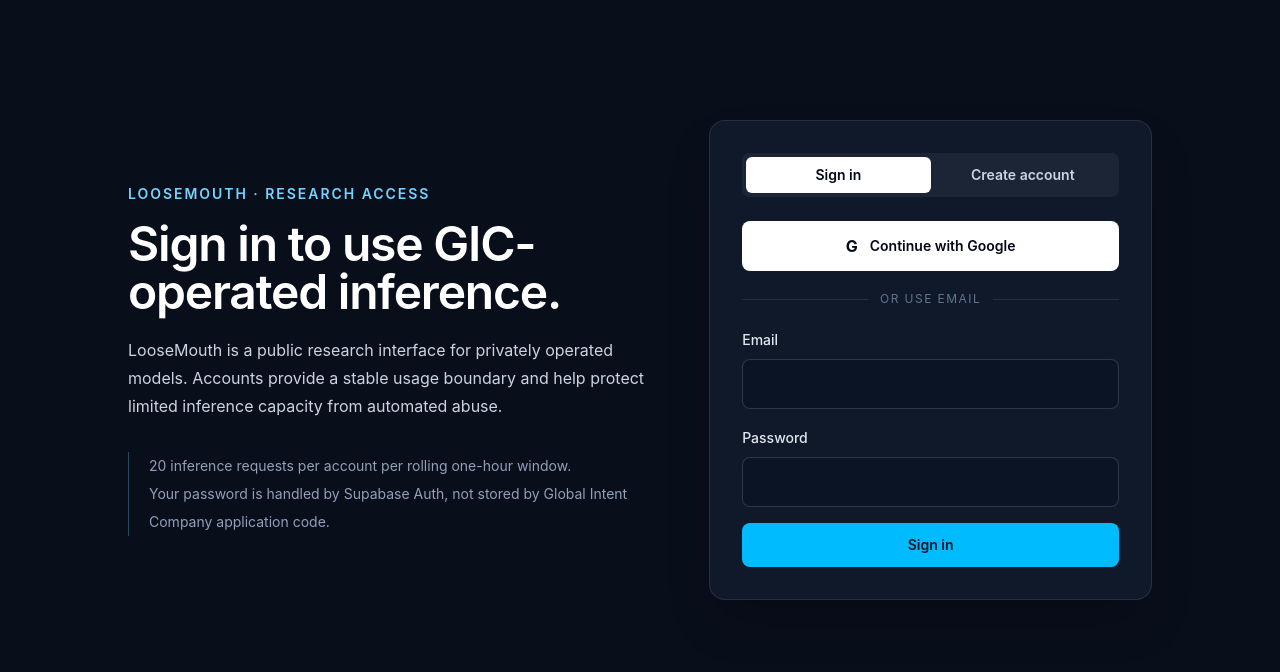
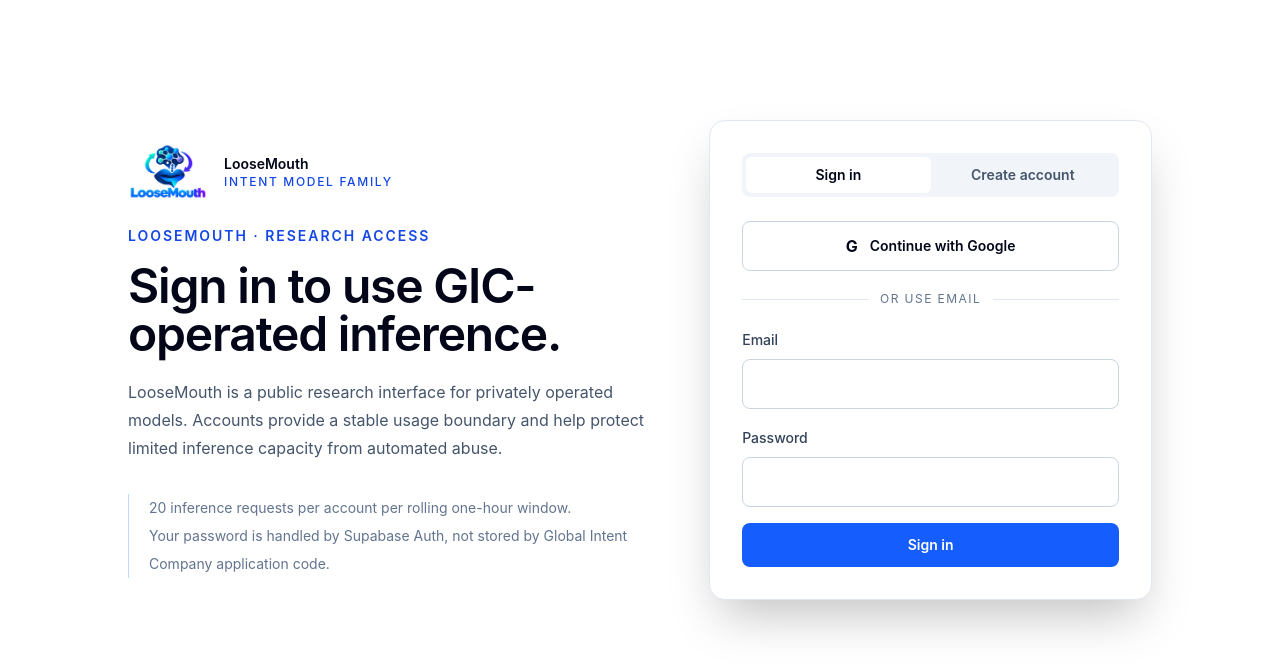
Before and after one commit to GI-Company/GiC, a Next.js app: page /intent in a window 1280 px wide. Shown: the top 672 px of the page. Built offline with nearby package versions, Linux system fonts and the light colour scheme; no server answers.

Commit message:
ui: make LooseMouth authentication light-mode first

```diff
--- a/components/intent/IntentAuthGate.tsx
+++ b/components/intent/IntentAuthGate.tsx
@@ -1,5 +1,6 @@
 'use client';
 
+import Image from 'next/image';
 import { FormEvent, useCallback, useEffect, useState } from 'react';
 import IntentClient from '@/components/intent/IntentClient';
 import { SUPABASE_PUBLISHABLE_KEY, SUPABASE_URL } from '@/lib/supabase-public';
@@ -182,7 +183,7 @@ export default function IntentAuthGate() {
   }
 
   if (!checked) {
-    return <main className="min-h-screen bg-[#090e1b]" aria-busy="true" />;
+    return <main className="min-h-screen bg-white" aria-busy="true" />;
   }
 
   if (session?.access_token) {
@@ -199,57 +200,72 @@ export default function IntentAuthGate() {
   }
 
   return (
-    <main className="min-h-screen bg-[#090e1b] px-4 py-10 text-slate-100 sm:px-6">
+    <main className="min-h-screen bg-white px-4 py-10 text-slate-100 sm:px-6">
       <div className="mx-auto grid min-h-[80vh] max-w-5xl items-center gap-10 lg:grid-cols-[1.1fr_0.9fr]">
         <section>
-          <p className="text-sm font-semibold uppercase tracking-[0.14em] text-sky-300">LooseMouth · Research access</p>
-          <h1 className="mt-4 max-w-2xl text-4xl font-semibold tracking-tight text-white sm:text-5xl">Sign in to use GIC-operated inference.</h1>
-          <p className="mt-5 max-w-xl text-base leading-7 text-slate-300">
+          <div className="mb-6 flex items-center gap-4">
+            <Image
+              src="/images/loosemouth-model-logo.png"
+              alt="LooseMouth"
+              width={1456}
+              height={1080}
+              priority
+              sizes="88px"
+              className="h-auto w-20"
+            />
+            <div>
+              <p className="text-sm font-semibold text-slate-950">LooseMouth</p>
+              <p className="text-xs font-medium uppercase tracking-[0.14em] text-blue-700">INTENT model family</p>
+            </div>
+          </div>
+          <p className="text-sm font-semibold uppercase tracking-[0.14em] text-blue-700">LooseMouth · Research access</p>
+          <h1 className="mt-4 max-w-2xl text-4xl font-semibold tracking-tight text-slate-950 sm:text-5xl">Sign in to use GIC-operated inference.</h1>
+          <p className="mt-5 max-w-xl text-base leading-7 text-slate-600">
             LooseMouth is a public research interface for privately operated models. Accounts provide a stable usage boundary and help protect limited inference capacity from automated abuse.
           </p>
-          <div className="mt-8 border-l border-sky-300/30 pl-5 text-sm leading-7 text-slate-400">
+          <div className="mt-8 border-l border-blue-200 pl-5 text-sm leading-7 text-slate-500">
             <p>20 inference requests per account per rolling one-hour window.</p>
             <p>Your password is handled by Supabase Auth, not stored by Global Intent Company application code.</p>
           </div>
         </section>
 
-        <section className="rounded-2xl border border-white/10 bg-[#10192a] p-6 shadow-2xl sm:p-8">
-          <div className="flex rounded-lg bg-white/5 p-1">
-            <button type="button" onClick={() => { setMode('signin'); setError(''); setNotice(''); }} className={`flex-1 rounded-md px-3 py-2 text-sm font-semibold ${mode === 'signin' ? 'bg-white text-slate-950' : 'text-slate-300'}`}>Sign in</button>
-            <button type="button" onClick={() => { setMode('signup'); setError(''); setNotice(''); }} className={`flex-1 rounded-md px-3 py-2 text-sm font-semibold ${mode === 'signup' ? 'bg-white text-slate-950' : 'text-slate-300'}`}>Create account</button>
+        <section className="rounded-2xl border border-slate-200 bg-white p-6 shadow-2xl sm:p-8">
+          <div className="flex rounded-lg bg-slate-100 p-1">
+            <button type="button" onClick={() => { setMode('signin'); setError(''); setNotice(''); }} className={`flex-1 rounded-md px-3 py-2 text-sm font-semibold ${mode === 'signin' ? 'bg-white text-slate-950' : 'text-slate-600'}`}>Sign in</button>
+            <button type="button" onClick={() => { setMode('signup'); setError(''); setNotice(''); }} className={`flex-1 rounded-md px-3 py-2 text-sm font-semibold ${mode === 'signup' ? 'bg-white text-slate-950' : 'text-slate-600'}`}>Create account</button>
           </div>
 
           <button
             type="button"
             onClick={signInWithGoogle}
-            className="mt-6 flex w-full items-center justify-center gap-3 rounded-lg border border-white/15 bg-white px-4 py-3 text-sm font-semibold text-slate-950 hover:bg-slate-100"
+            className="mt-6 flex w-full items-center justify-center gap-3 rounded-lg border border-slate-300 bg-white px-4 py-3 text-sm font-semibold text-slate-950 hover:bg-slate-100"
           >
             <span aria-hidden="true" className="text-base font-bold">G</span>
             Continue with Google
           </button>
 
           <div className="my-5 flex items-center gap-3 text-xs uppercase tracking-[0.12em] text-slate-500">
-            <span className="h-px flex-1 bg-white/10" />
+            <span className="h-px flex-1 bg-slate-200" />
             <span>or use email</span>
-            <span className="h-px flex-1 bg-white/10" />
+            <span className="h-px flex-1 bg-slate-200" />
           </div>
 
           <form onSubmit={submit} className="space-y-4">
             <label className="block">
-              <span className="text-sm font-medium text-slate-200">Email</span>
-              <input type="email" required autoComplete="email" value={email} onChange={(event) => setEmail(event.target.value)} className="mt-2 w-full rounded-lg border border-white/15 bg-[#0b1425] px-3 py-3 text-white outline-none focus:border-sky-300" />
+              <span className="text-sm font-medium text-slate-700">Email</span>
+              <input type="email" required autoComplete="email" value={email} onChange={(event) => setEmail(event.target.value)} className="mt-2 w-full rounded-lg border border-slate-300 bg-white px-3 py-3 text-slate-950 outline-none focus:border-blue-500" />
             </label>
             <label className="block">
-              <span className="text-sm font-medium text-slate-200">Password</span>
-              <input type="password" required minLength={8} autoComplete={mode === 'signup' ? 'new-password' : 'current-password'} value={password} onChange={(event) => setPassword(event.target.value)} className="mt-2 w-full rounded-lg border border-white/15 bg-[#0b1425] px-3 py-3 text-white outline-none focus:border-sky-300" />
+              <span className="text-sm font-medium text-slate-700">Password</span>
+              <input type="password" required minLength={8} autoComplete={mode === 'signup' ? 'new-password' : 'current-password'} value={password} onChange={(event) => setPassword(event.target.value)} className="mt-2 w-full rounded-lg border border-slate-300 bg-white px-3 py-3 text-slate-950 outline-none focus:border-blue-500" />
             </label>
-            <button disabled={busy} type="submit" className="w-full rounded-lg bg-sky-400 px-4 py-3 text-sm font-semibold text-[#071425] hover:bg-sky-300 disabled:opacity-50">
+            <button disabled={busy} type="submit" className="w-full rounded-lg bg-blue-600 px-4 py-3 text-sm font-semibold text-white hover:bg-blue-700 disabled:opacity-50">
               {busy ? 'Working…' : mode === 'signup' ? 'Create account' : 'Sign in'}
             </button>
           </form>
 
-          {notice && <p role="status" className="mt-4 rounded-lg border border-emerald-300/20 bg-emerald-300/10 px-3 py-2 text-sm text-emerald-100">{notice}</p>}
-          {error && <p role="alert" className="mt-4 rounded-lg border border-amber-300/20 bg-amber-300/10 px-3 py-2 text-sm text-amber-100">{error}</p>}
+          {notice && <p role="status" className="mt-4 rounded-lg border border-emerald-200 bg-emerald-50 px-3 py-2 text-sm text-emerald-800">{notice}</p>}
+          {error && <p role="alert" className="mt-4 rounded-lg border border-amber-200 bg-amber-50 px-3 py-2 text-sm text-amber-800">{error}</p>}
         </section>
       </div>
     </main>
```
